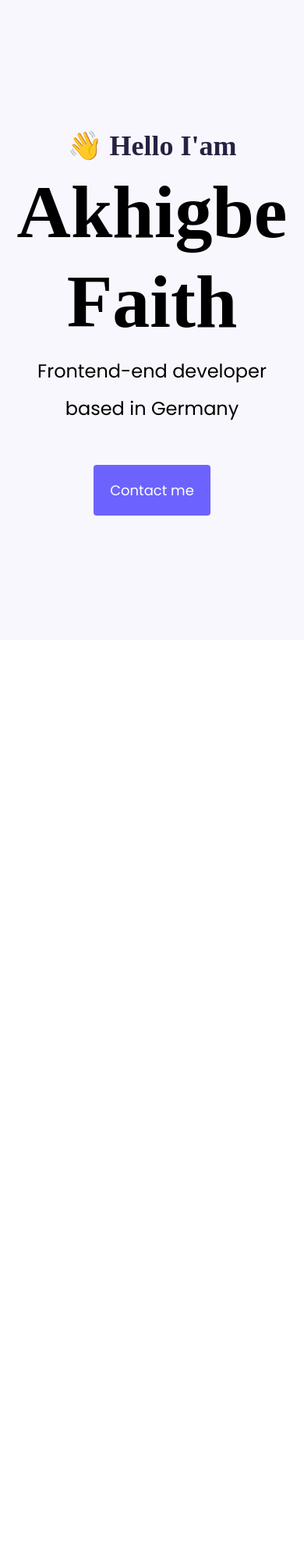
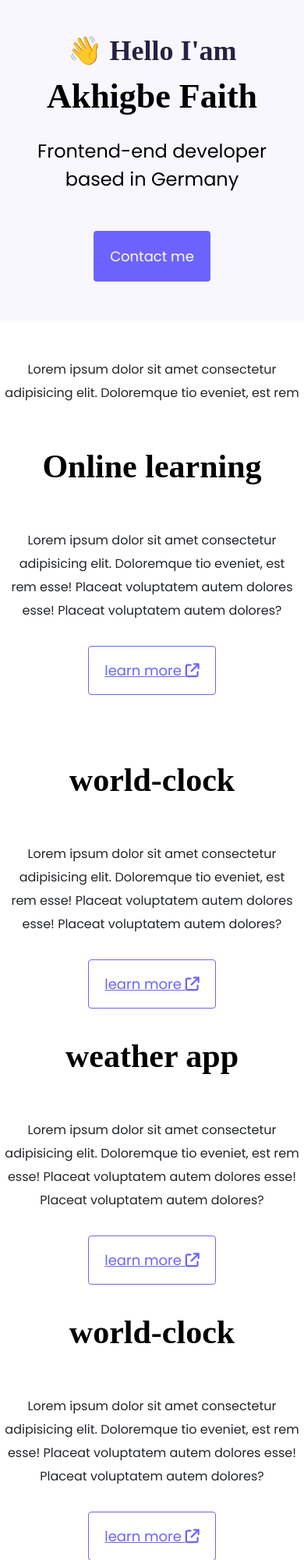
Before and after one commit to Faith-Coding/Portfolio-Project, a plain HTML site: page index.html in a window 390 px wide. Shown: the top 2000 px of the page at 78% size. Before the commit the page ends 844 px from the top, so only its background shows below. Drawn offline with nearby package versions, Linux system fonts and the light colour scheme.

Commit message:
Integrated the homepage design

```diff
--- a/index.html
+++ b/index.html
@@ -1,11 +1,14 @@
 <!DOCTYPE html>
 <html lang="en">
   <head>
-    <meta charset="UTF-8">
-    <meta http-equiv="X-UA-Compatible" content="IE=edge">
-    <meta name="viewport" content="width=device-width, initial-scale=1.0">
-   <link href="https://cdn.jsdelivr.net/npm/bootstrap@5.0.2/dist/css/bootstrap.min.css"rel="stylesheet">
-    <link rel="stylesheet" href="src/style.css">
+    <meta charset="UTF-8" />
+    <meta http-equiv="X-UA-Compatible" content="IE=edge" />
+    <meta name="viewport" content="width=device-width, initial-scale=1.0" />
+    <link
+      href="https://cdn.jsdelivr.net/npm/bootstrap@5.0.2/dist/css/bootstrap.min.css"
+      rel="stylesheet"
+    />
+    <link rel="stylesheet" href="src/style.css" />
     <script src="https://cdn.jsdelivr.net/npm/bootstrap@5.0.2/dist/js/bootstrap.bundle.min.js"></script>
     <script src="https://kit.fontawesome.com/9851b8010f.js"></script>
     <title>Faith Portfolio</title>
@@ -19,5 +22,101 @@
         <a href="#" class="btn btn-branding"> Contact me</a>
       </div>
     </div>
+
+    <p class="text-center mb-5 pt-5">
+      Lorem ipsum dolor sit amet consectetur adipisicing elit. Doloremque tio
+      eveniet, est rem
+    </p>
+    <div class="container">
+      <div class="project-description">
+        <div class="row mb-5">
+          <div class="col d-none d-lg-block">
+            <img src="images/online-learning.jpg" class="img-fluid" alt="" />
+          </div>
+
+          <div class="col mb-5">
+            <h2 class="mb-5">Online learning</h2>
+            <p class="mb-5 text muted">
+              Lorem ipsum dolor sit amet consectetur adipisicing elit.
+              Doloremque tio eveniet, est rem esse! Placeat voluptatem autem
+              dolores esse! Placeat voluptatem autem dolores?
+            </p>
+            <a href="#" class="btn-branding-outline"
+              >learn more <i class="fa-solid fa-arrow-up-right-from-square"></i
+            ></a>
+          </div>
+        </div>
+      </div>
+
+   <div class="row mb-5">
+
+
+          <div class="col">
+              <div class="project-description">
+            <h2 class=" mb-5">world-clock</h2>
+            <p class="mb-5 text muted">
+              Lorem ipsum dolor sit amet consectetur adipisicing elit.
+              Doloremque tio eveniet, est rem esse! Placeat voluptatem autem
+              dolores esse! Placeat voluptatem autem dolores?
+            </p>
+            <a href="#" class="btn-branding-outline"
+              >learn more <i class="fa-solid fa-arrow-up-right-from-square"></i
+            ></a>
+            </div>
+          </div>
+           <div class="col d-none d-lg-block">
+            <img src="images/fashion-designing.jpg" class="img-fluid" alt="" />
+          </div>
+        </div>
+      </div>
+
+
+  <div class="row mb-5">
+          <div class="col d-none d-lg-block">
+            <img src="images/weather-app.jpg" class="img-fluid" alt="" />
+          </div>
+
+          <div class="col">
+             <div class="project-description">
+            <h2 class="mb-5">weather app</h2>
+            <p class="mb-5 text muted">
+              Lorem ipsum dolor sit amet consectetur adipisicing elit.
+              Doloremque tio eveniet, est rem esse! Placeat voluptatem autem
+              dolores esse! Placeat voluptatem autem dolores?
+            </p>
+            <a href="#" class="btn-branding-outline"
+              >learn more <i class="fa-solid fa-arrow-up-right-from-square"></i
+            ></a>
+            </div>
+          </div>
+        </div>
+      </div>
+  <div class="row mb-5">
+
+
+          <div class="col">
+              <div class="project-description">
+            <h2 class=" mb-5">world-clock</h2>
+            <p class="mb-5 text muted">
+              Lorem ipsum dolor sit amet consectetur adipisicing elit.
+              Doloremque tio eveniet, est rem esse! Placeat voluptatem autem
+              dolores esse! Placeat voluptatem autem dolores?
+            </p>
+            <a href="#" class="btn-branding-outline"
+              >learn more <i class="fa-solid fa-arrow-up-right-from-square"></i
+            ></a>
+            </div>
+          </div>
+           <div class="col d-none d-lg-block">
+            <img src="images/world-clock.jpg" class="img-fluid" alt="" />
+          </div>
+        </div>
+      </div>
+
+
+
+
+
+    </div>
   </body>
 </html>
--- a/src/style.css
+++ b/src/style.css
@@ -1,49 +1,90 @@
-@import url('https://fonts.googleapis.com/css2?family=Poppins:wght@300;400;500;600;700;800&display=swap');
+@import url("https://fonts.googleapis.com/css2?family=Poppins:wght@300;400;500;600;700;800&display=swap");
 
-:root{
+:root {
   --branding-color: #6c63ff;
   --heading-font-family: "playfair Display", serif;
-     --default-font-family: 'Poppins', sans-serif;
+  --default-font-family: "Poppins", sans-serif;
   --secondary-color: #f9f7fe;
-
 }
-body{
+body {
   font-family: var(--default-font-family);
 }
-h1, h2, h3, h4, h5, h6{
-    color:black;
+h1,
+h2,
+h3,
+h4,
+h5,
+h6 {
+  color: black;
   font-family: var(--heading-font-family);
   font-weight: bold;
 }
-h1{
+h1 {
   font-size: 96px;
 }
-p{
-    font-weight:normal;
+h2 {
+  font-size: 64px;
 }
-.hero{
+p {
+  font-weight: normal;
+  font-size: 16px;
+  line-height: 30px;
+}
+.hero {
   background: var(--secondary-color);
   text-align: center;
   padding: 160px 20px;
 }
-.hero p{
+.hero p {
   font-family: var(--heading-font-family);
   font-size: 36px;
   font-weight: bold;
   color: #272142;
-    margin: 0
+  margin: 0;
 }
-.hero h2{
-    font-family:var(--default-font-family);
+.hero h2 {
+  font-family: var(--default-font-family);
   font-weight: normal;
-    line-height: 2;
+  line-height: 1.5;
   font-size: 24px;
 }
-.btn-branding{
-    background:var(--branding-color) ;
+.btn-branding {
+  background: var(--branding-color);
   border-radius: 4px;
   color: white;
   font-size: 18px;
   line-height: 27px;
-    padding: 18px 20px ;
+  padding: 18px 20px;
 }
+.btn-branding-outline {
+  border-radius: 4px;
+  border: 1px solid var(--branding-color);
+  color: var(--branding-color);
+  font-size: 18px;
+  line-height: 27px;
+  padding: 18px 20px;
+}
+.project-description{
+   padding: 120 60px;
+
+}
+
+
+@media(max-width: 960px) {
+  h1{
+    font-size: 44px;
+    line-height: 2;
+  }
+   h2{
+    font-size: 42px;
+    line-height: 1.5;
+  }
+  .hero {
+padding: 50px 20px;
+}
+    .project-description{
+    padding: 0;
+    text-align: center;
+    font-size: 15px;
+}
+}
```
Also changed, not shown: images/fashion-designing.jpg (added), images/online-learning.jpg (added), images/weather-app.jpg (added), images/world-clock.jpg (added), 1 other file. Lines whose indentation alone changed are shown as unchanged.
